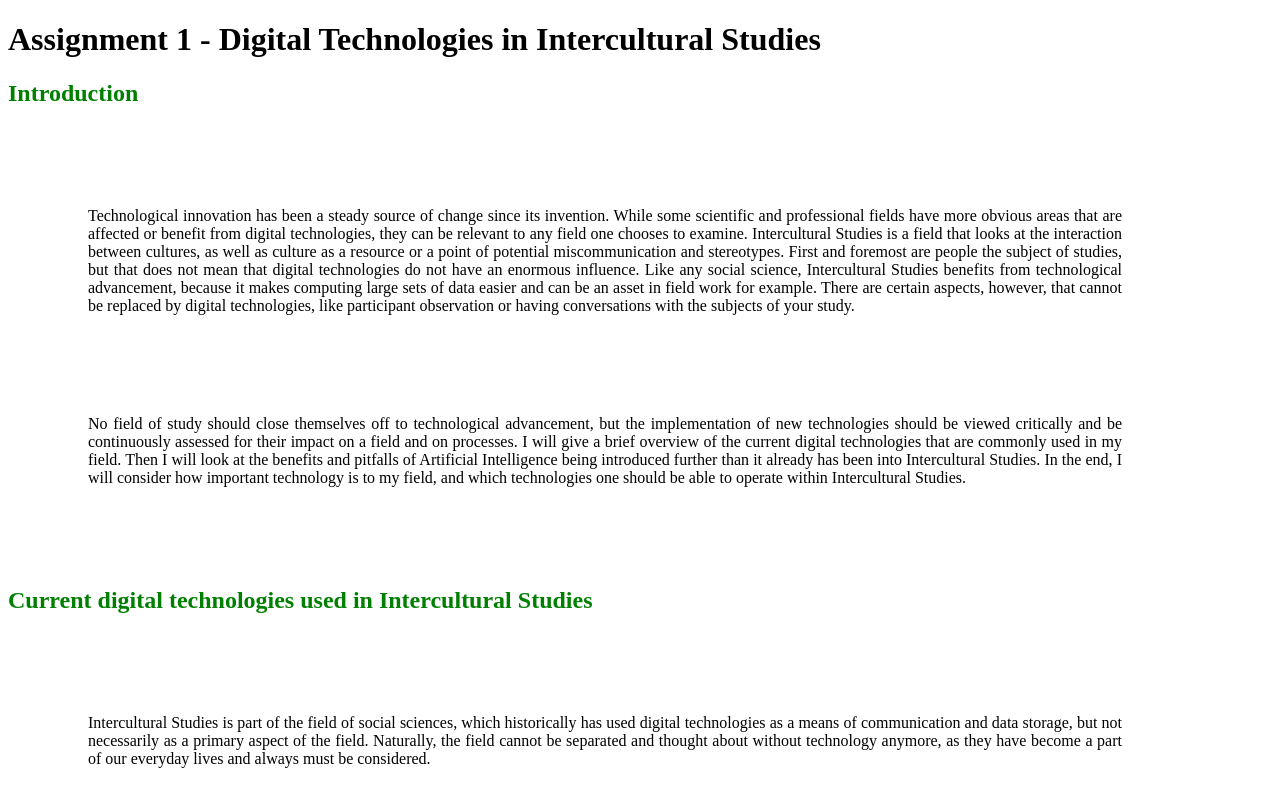
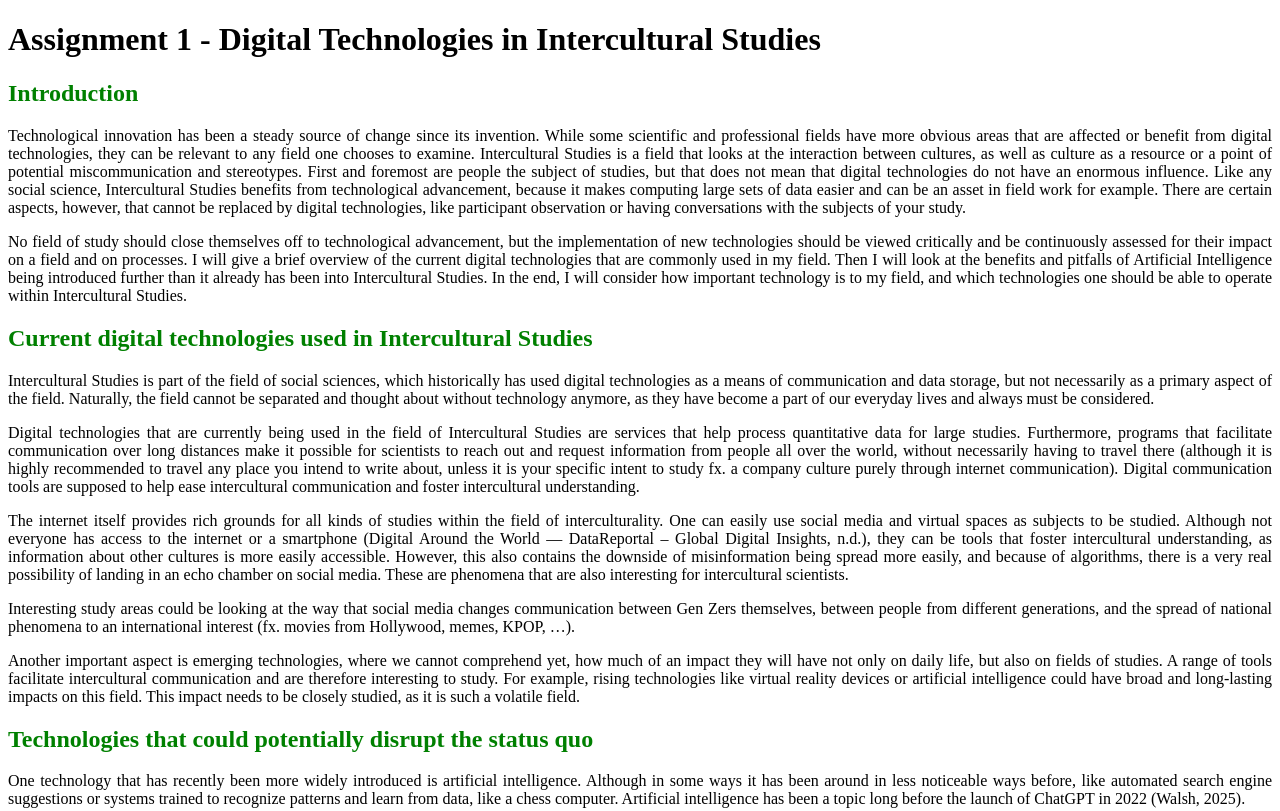
Before and after one commit to ImvaBe/Assignment1_digital_technologies, a plain HTML site: page index.html in a window 1280 px wide. Shown: the top 811 px of the page. Drawn offline with Linux system fonts and the light colour scheme.

Commit message:
Refactor h2 styles and remove paragraph margins
Removed paragraph margins and adjusted h2 styling.

```diff
--- a/styles.css
+++ b/styles.css
@@ -9,10 +9,3 @@ div.b {
 h2 {
   color: green;
 }
-
-p {
-  margin-top: 100px;
-  margin-bottom: 100px;
-  margin-right: 150px;
-  margin-left: 80px;
-}
```
